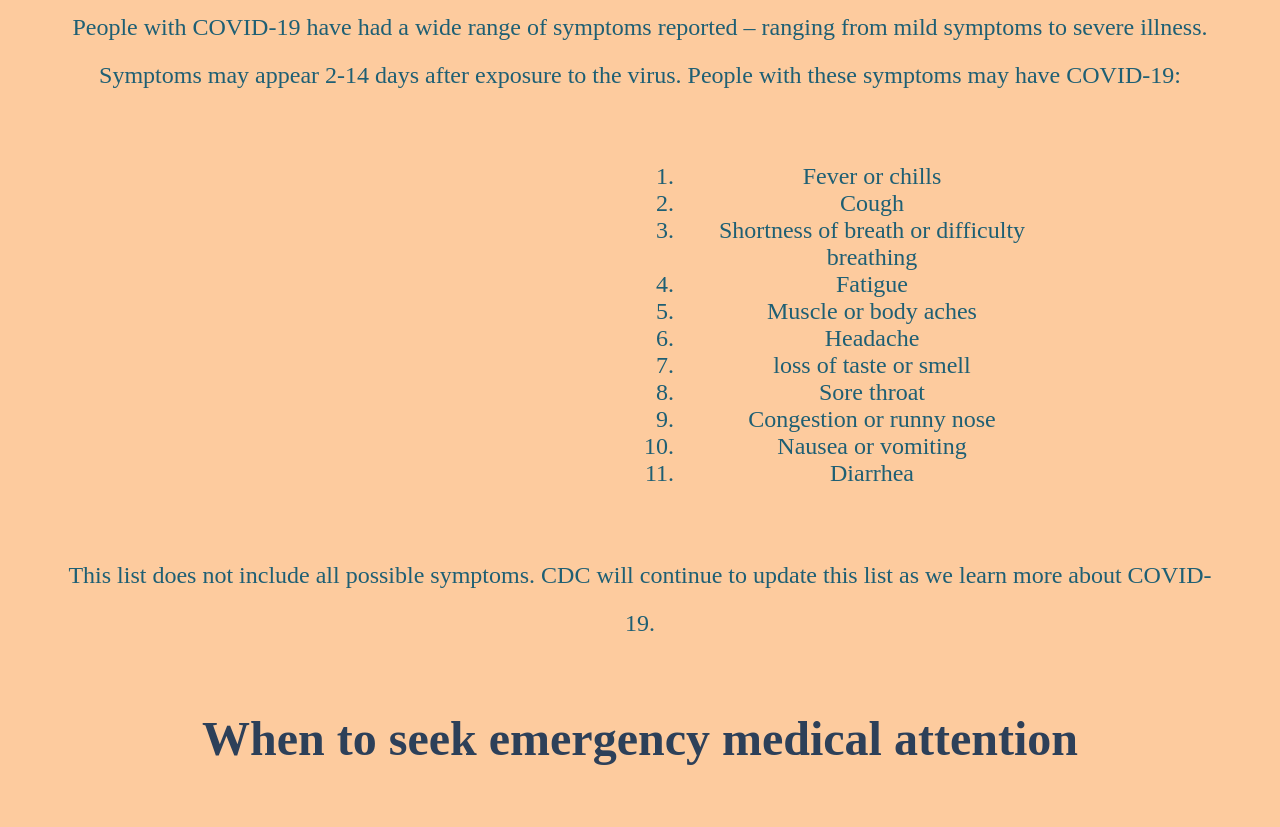
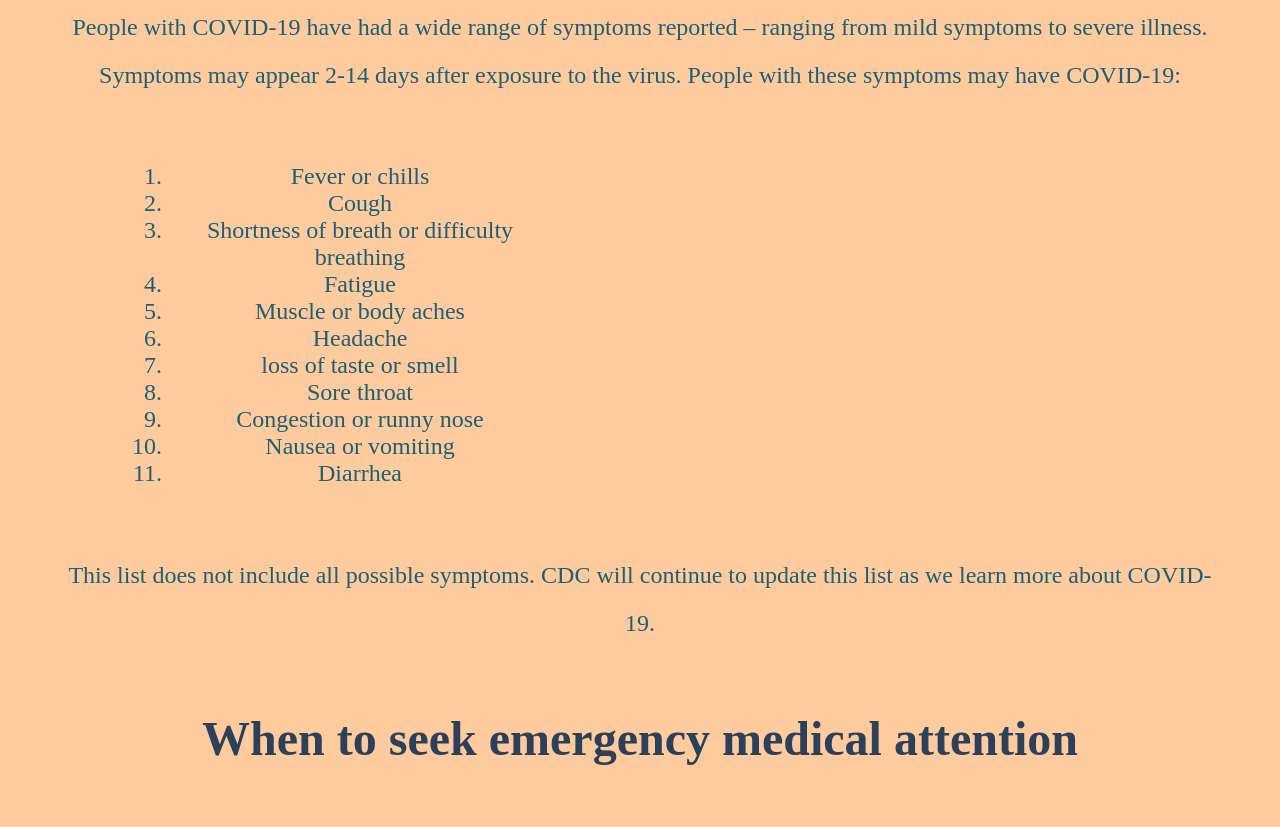
Before and after one commit to BhavyaSehgal/nivaaran, a website: page symptoms.html in a window 1280 px wide. Shown: the part 791-1618 px from the top of the page. Drawn offline with Linux system fonts and the light colour scheme.

Commit message:
ol chnge2

```diff
--- a/csss/styles.css
+++ b/csss/styles.css
@@ -40,7 +40,7 @@ h2, h3 {
 ul, ol {
   color: #1e5f74;
   font-size: 1.5rem;
-  margin:5%  0 5%  50%;
+  margin:5%  0 5%  10%;
   width: 30%;
 }
 
```
